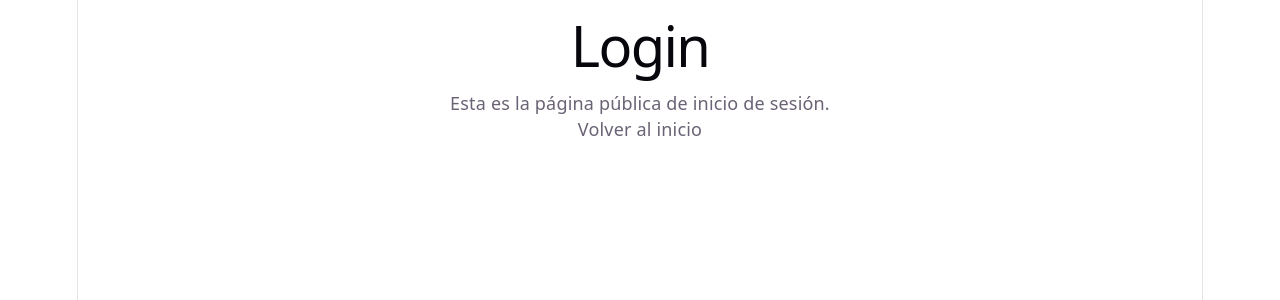
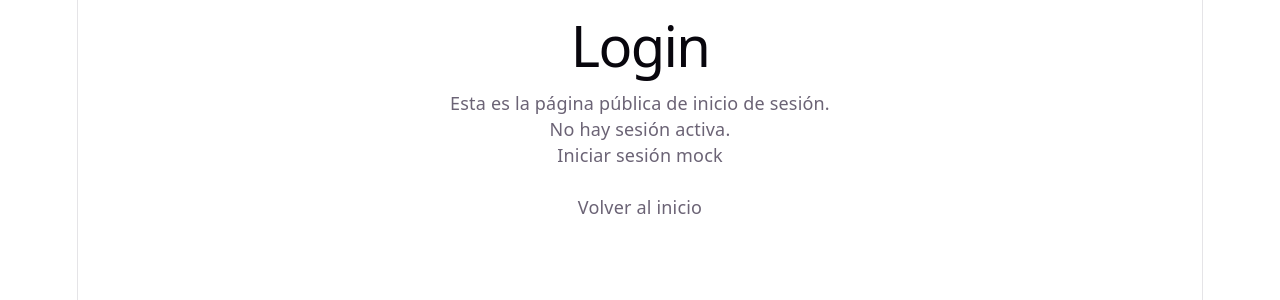
Before and after one commit to internship-2026-1/spa-reactjs-nelson, a React (Vite) app in the folder spa-reactjs-nelson/: page /login in a window 1280 px wide. Shown: the top 300 px of the page. Built offline with nearby package versions, Linux system fonts and the light colour scheme; no server answers.

Commit message:
FRONT-003, feat: agregar AuthProvider para manejo de sesion

```diff
--- a/spa-reactjs-nelson/src/main.jsx
+++ b/spa-reactjs-nelson/src/main.jsx
@@ -2,12 +2,15 @@ import React from "react";
 import ReactDOM from "react-dom";
 import { BrowserRouter } from "react-router-dom";
 import App from "./App";
+import { AuthProvider } from "./router/providers/AuthProvider";
 import './index.css'
 
 ReactDOM.render(
   <React.StrictMode>
     <BrowserRouter>
-      <App/>
+      <AuthProvider>
+        <App/>
+      </AuthProvider>
     </BrowserRouter>
   </React.StrictMode>,
   document.getElementById("root")
--- a/spa-reactjs-nelson/src/modules/public/home/index.jsx
+++ b/spa-reactjs-nelson/src/modules/public/home/index.jsx
@@ -1,12 +1,31 @@
 import { Link } from "react-router-dom";
 
+import { useAuth } from "../../../router/providers/AuthProvider.jsx";
+
 export default function Home() {
+  const { user, isAuthenticated, logout } = useAuth();
+
   return (
     <main>
       <h1>Página de inicio</h1>
+
       <p>Esta es una página pública accesible sin autenticación.</p>
 
-      <Link to="/login">Ir a Login</Link>
+      {isAuthenticated ? (
+        <>
+          <p>Sesión activa: {user?.email || user?.name || "Usuario autenticado"}</p>
+
+          <button type="button" onClick={logout}>
+            Cerrar sesión
+          </button>
+        </>
+      ) : (
+        <>
+          <p>No hay sesión activa.</p>
+
+          <Link to="/login">Ir a Login</Link>
+        </>
+      )}
     </main>
   );
 }
--- a/spa-reactjs-nelson/src/modules/public/login/index.jsx
+++ b/spa-reactjs-nelson/src/modules/public/login/index.jsx
@@ -1,10 +1,40 @@
-import { Link } from "react-router-dom";
+import { Link, useNavigate } from "react-router-dom";
+
+import { useAuth } from "../../../router/providers/AuthProvider.jsx";
 
 export default function Login() {
+  const navigate = useNavigate();
+  const { login, user, isAuthenticated } = useAuth();
+
+  const handleLogin = () => {
+    login("fake-jwt-token", {
+      id: 1,
+      name: "Usuario Demo",
+      email: "demo@email.com",
+      token: "fake-jwt-token",
+    });
+
+    navigate("/");
+  };
+
   return (
     <main>
       <h1>Login</h1>
+
       <p>Esta es la página pública de inicio de sesión.</p>
+
+      {isAuthenticated ? (
+        <p>Usuario autenticado: {user?.email || "Sin correo"}</p>
+      ) : (
+        <p>No hay sesión activa.</p>
+      )}
+
+      <button type="button" onClick={handleLogin}>
+        Iniciar sesión mock
+      </button>
+
+      <br />
+      <br />
 
       <Link to="/">Volver al inicio</Link>
     </main>
--- a/spa-reactjs-nelson/src/router/index.jsx
+++ b/spa-reactjs-nelson/src/router/index.jsx
@@ -1,4 +1,4 @@
-import { Routes, Route, Navigate } from "react-router-dom";
+import { Routes, Route } from "react-router-dom";
 
 import Home from "../modules/public/home";
 import Login from "../modules/public/login";
--- /dev/null
+++ b/spa-reactjs-nelson/src/router/providers/AuthProvider.jsx
@@ -0,0 +1,57 @@
+import { createContext, useContext, useMemo, useState } from "react";
+
+import { sessionStorageService } from "../../services/index.js";
+
+const AuthContext = createContext(null);
+
+const AUTH_TOKEN_KEY = "jwt";
+const AUTH_USER_KEY = "user";
+
+export function AuthProvider({ children }) {
+  const [user, setUser] = useState(() => {
+    const token = sessionStorageService.get(AUTH_TOKEN_KEY, null);
+    const storedUser = sessionStorageService.get(AUTH_USER_KEY, null);
+
+    if (!token) {
+      return null;
+    }
+
+    return storedUser || { token };
+  });
+
+  const value = useMemo(
+    () => ({
+      user,
+      isAuthenticated: Boolean(user),
+
+      login: (token, userData = null) => {
+        const authenticatedUser = userData || { token };
+
+        sessionStorageService.set(AUTH_TOKEN_KEY, token);
+        sessionStorageService.set(AUTH_USER_KEY, authenticatedUser);
+
+        setUser(authenticatedUser);
+      },
+
+      logout: () => {
+        sessionStorageService.remove(AUTH_TOKEN_KEY);
+        sessionStorageService.remove(AUTH_USER_KEY);
+
+        setUser(null);
+      },
+    }),
+    [user]
+  );
+
+  return <AuthContext.Provider value={value}>{children}</AuthContext.Provider>;
+}
+
+export function useAuth() {
+  const ctx = useContext(AuthContext);
+
+  if (!ctx) {
+    throw new Error("useAuth debe usarse dentro de AuthProvider");
+  }
+
+  return ctx;
+}
```
